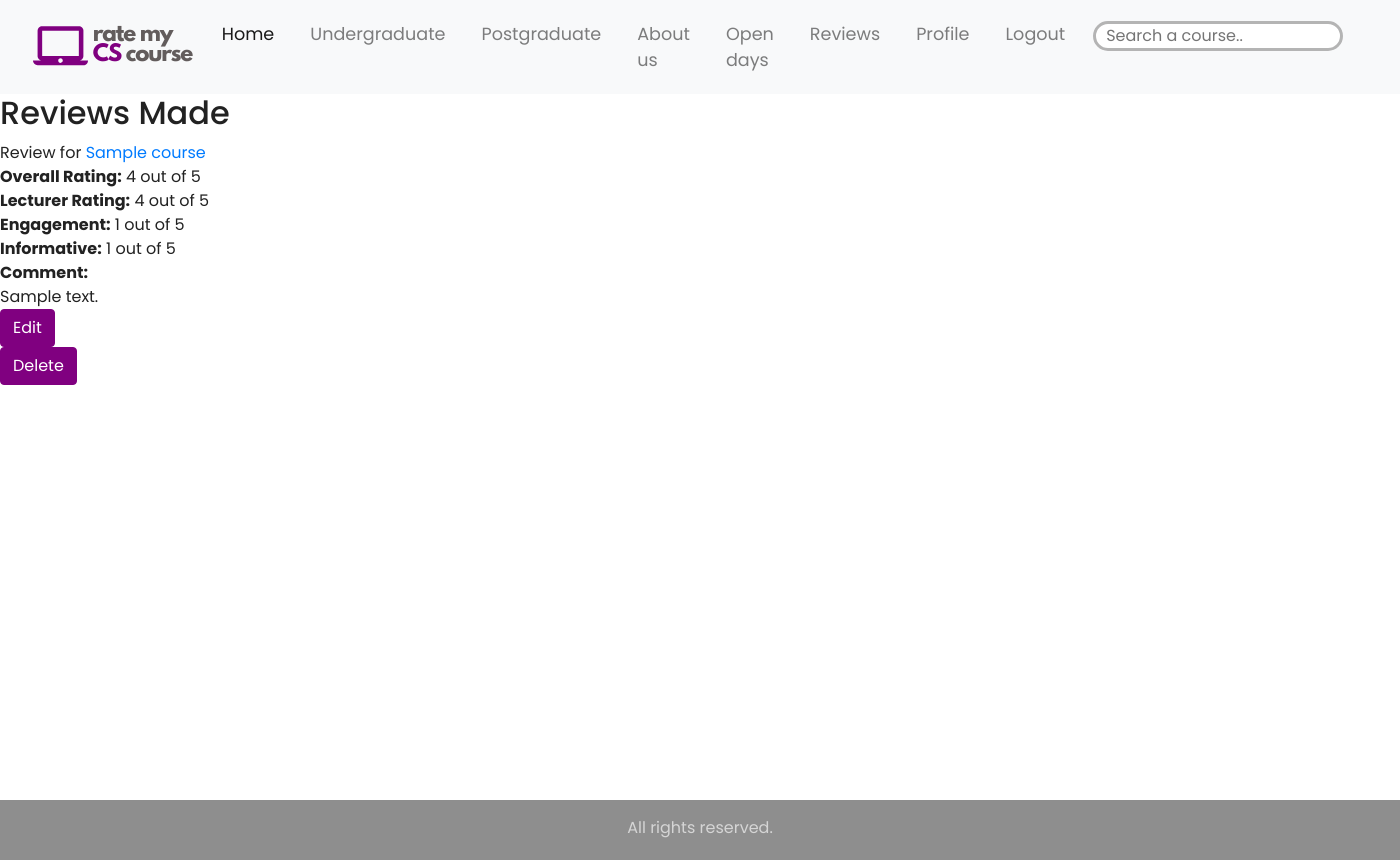
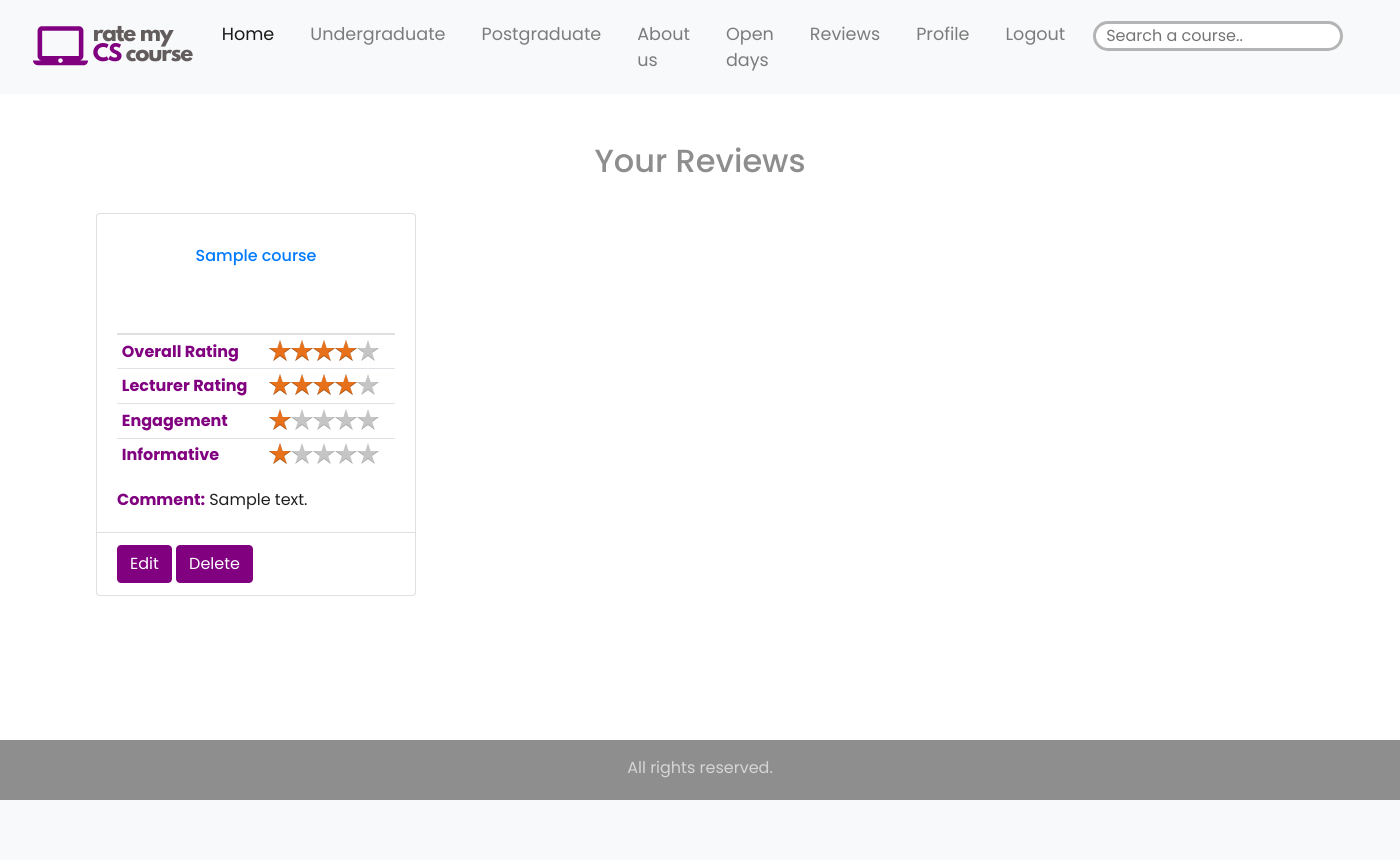
Before and after one commit to charstefanos/rate_my_cs_course, a Django app: page /ratemycscourse/my_reviews/ in a window 1400 px wide. After the commit the page ends 800 px from the top, so only its background shows below. Run offline with Django 3.2, Linux system fonts and the light colour scheme; a user stored in the database is signed in; tables that the repository leaves empty hold one stand-in row (values such as "Sample post"); lists and menus that the app fills with data are empty; some libraries are stand-ins or nearby versions.

Commit message:
Reviews page style. Some other small style changes.

```diff
--- a/csapp/views.py
+++ b/csapp/views.py
@@ -383,6 +383,11 @@ def write_review(request, course_name_slug):
 def my_reviews(request):
     student = UserProfile.objects.get(user=request.user)
     reviews_list = CourseRating.objects.filter(student=student)
+    for review in reviews_list:
+        review.overall_rating=20*review.overall_rating
+        review.lecturer_rating=20*review.lecturer_rating
+        review.engagement=20*review.engagement
+        review.informative=20*review.informative
 
     return render(request, 'csapp/my_reviews.html', {'reviews_list': reviews_list})
 
--- a/static/css/style.css
+++ b/static/css/style.css
@@ -19,7 +19,6 @@ html {
 }
 body{
     margin-bottom: 60px;
-    min-height: 100vh;
 }
 .navbar{
     padding: 0.8rem;
@@ -197,6 +196,7 @@ footer{
 
 /*---Write review page elements style--*/
 .reviewComment{
+    margin-top: 15px;
     width: 50vw;
     height: 100px;
     border-radius: 25px;
@@ -206,6 +206,7 @@ footer{
     resize: none;
     outline-style: none;
 }
+
 /*---Course page reviews shown - split into rows--*/
 .card-deck {
     display: grid;
@@ -213,6 +214,9 @@ footer{
     grid-gap: 1rem;
 }
 
+.jumbotron{
+    background:transparent !important;
+}
 /*--- Bootstrap Padding Fix --*/
 [class*="col-"] {
     padding: 1rem;
--- a/templates/csapp/my_reviews.html
+++ b/templates/csapp/my_reviews.html
@@ -6,7 +6,10 @@
 {% endblock %}
 
 {% block body_block %}
-    <h2> Reviews Made </h2>
+    <div class="main">
+    <div class="jumbotron p-5 mx-5">
+    <h2 class="text-center"> Your Reviews </h2>
+    <br>
     <div>
     {% if messages %}
         {% for message in messages %}
@@ -18,32 +21,66 @@
     {% endif %}
 
     {% if reviews_list %}
+        <div class="card-deck">
         {% for review in reviews_list %}
-            <div id='reviewdescription'>
-                Review for <a class="aa" href="{% url 'csapp:course'  review.course.slug %}">{{ review.course.name }}</a> <br>
-                <strong>Overall Rating:</strong> {{ review.overall_rating }} out of 5<br>
-                <strong>Lecturer Rating:</strong> {{ review.lecturer_rating }} out of 5<br>
-                <strong>Engagement:</strong> {{ review.engagement }} out of 5<br>
-                <strong>Informative:</strong> {{ review.informative }} out of 5<br>
-                <strong>Comment:</strong> <br>
+            <div class="card" style="width: 20rem;">
+                <div class="card-body">
+                    <div class="card-header bg-transparent text-center" style="height:100px">
+                    <h6 class="card-title"><a class="aa" href="{% url 'csapp:course'  review.course.slug %}">{{ review.course.name }}</a></h6>
+                    </div>
+                    <table class="table table-sm table-borderless">
+                      <tbody>
+                        <tr>
+                          <th scope="row"><strong>Overall Rating</strong></th>
+                              <td>
+                                    <div class="star-ratings-sprite"><span style="width:{{ review.overall_rating }}%" class="star-ratings-sprite-rating"></span></div>
+                              </td>
+                        </tr>
+                        <tr>
+                          <th scope="row"><strong>Lecturer Rating</strong></th>
+                              <td>
+                                    <div class="star-ratings-sprite"><span style="width:{{ review.lecturer_rating }}%" class="star-ratings-sprite-rating"></span></div>
+                              </td>
+                        </tr>
+                           <tr>
+                          <th scope="row"> <strong>Engagement</strong></th>
+                              <td>
+                                    <div class="star-ratings-sprite"><span style="width:{{ review.engagement }}%" class="star-ratings-sprite-rating"></span></div>
+                              </td>
+                        </tr>
+                           <tr>
+                          <th scope="row"><strong>Informative</strong></th>
+                              <td>
+                                    <div class="star-ratings-sprite"><span style="width:{{ review.informative }}%" class="star-ratings-sprite-rating"></span></div>
+                              </td>
+                        </tr>
+                       </tbody>
+                </table>
+
+                    <strong>Comment:</strong>
 
                     {% if review.comment %}
                         {{ review.comment }}<br>
                     {% else %}
                         No comment added. <br>
                     {% endif %}
-
-                <a href="{% url 'csapp:write_review' review.course.slug %}"><button class="btn btn-primary">Edit</button></a>
-				<form id="review_delete_form" method="post" action="{% url 'csapp:delete_review' review.course.slug %}">
+                </div>
+                <div class="card-footer bg-transparent">
+                    <a href="{% url 'csapp:write_review' review.course.slug %}"><button class="btn btn-primary" style="display:inline-block">Edit</button></a>
+                    <form id="review_delete_form" method="post" action="{% url 'csapp:delete_review' review.course.slug %}" style="display:inline-block">
                         {% csrf_token %}
                         <button type="submit" class="btn btn-primary">Delete</button>
                     </form>
+
                 </div>
-            <br>
+            </div>
         {% endfor %}
+        </div>
     {% else %}
         <strong>You have not reviewed any course! </strong>
         <p> To review a chosen course, go to the course's page and click the "Leave Review" button </p>
     {% endif %}
+
+    </div>
     </div>
 {% endblock %}
--- a/templates/csapp/write_review.html
+++ b/templates/csapp/write_review.html
@@ -7,7 +7,7 @@
 
 {% block body_block %}
     <div class="main">
-    <div class="writeReview mx-auto">
+    <div class="writeReview">
     <div class="jumbotron mx-5 p-5">
     <h2>Leave a review for {{ reviewInfo.courseName }}</h2>
     <br>
@@ -23,8 +23,8 @@
             {{ reviewInfo.reviewForm.as_table }}
             </table>
             <br><br>
-            <button type="submit" class="btn btn-primary">Submit</button>
-            <button type="reset"  class="btn btn-primary">Reset</button>
+            <button type="submit" class="btn btn-primary" style="display:inline-block">Submit</button>
+            <button type="reset"  class="btn btn-primary" style="display:inline-block">Reset</button>
         </form>
     {% endif %}
 </div>
```
Also changed, not shown: templates/csapp/course.html (+8 -6 lines), templates/csapp/opendays.html (+7 -7 lines), templates/csapp/register.html (+4 -4 lines). Lines whose indentation alone changed are shown as unchanged.
